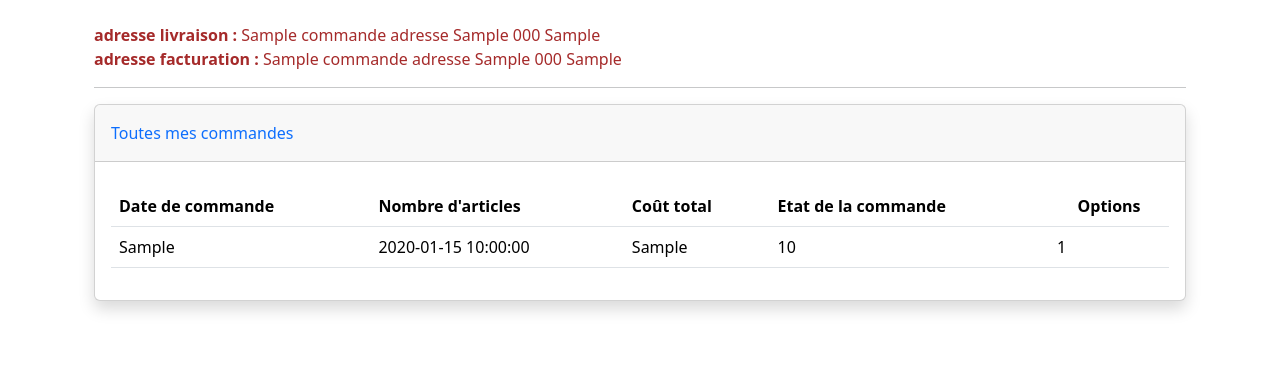
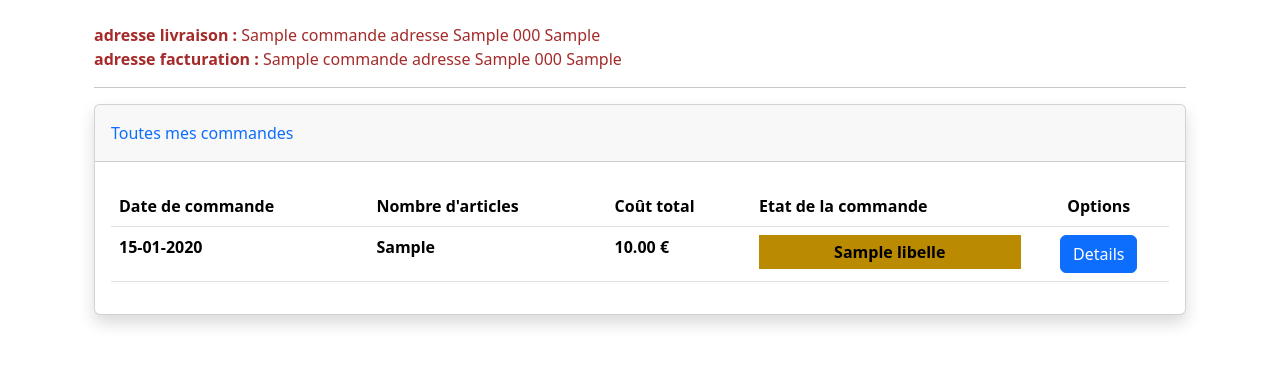
Before and after one commit to Pierrick-B/sae345, a Flask app: template templates/client/commandes/show.html in a window 1280 px wide. Shown: the part 213-578 px from the top of the page. Run offline with Flask 3, Linux system fonts and the light colour scheme; the template is opened without the code that fills it: most values are stand-ins (such as "Sample title", 1, 10 or a date in 2020); some libraries are stand-ins or nearby versions.

Commit message:
Update show.html

```diff
--- a/templates/client/commandes/show.html
+++ b/templates/client/commandes/show.html
@@ -64,12 +64,25 @@
                         </thead>
                         <tbody>
                         {% for commande in commandes %}
-                            <tr>
-                                <td>{{ commande.id_commande }}</td>
-                                <td>{{ commande.date_achat_commande }}</td>
-                                <td>{{ commande.nbr_articles }}</td>
-                                <td>{{ commande.cout_total }}</td>
-                                <td>{{ commande.etat_id }}</td>
+                            <tr id="" {% if commande.etat_id == 1 %} style="background: #FFD600; font-weight: bold;" {% endif %}>
+                                <td>{{ commande.date_achat.strftime('%d-%m-%Y') }}</td>
+                                <td> {{ commande.nbr_articles }} </td>
+                                <td>
+                                    {{ "{:,.2f} €".format(commande.prix_total) }}
+                                </td>
+                                <td style="text-align: center;">
+                                    {% if commande.etat_id == 1 %} <div style="background-color: #ba8b00; padding: 5px;">
+                                     {{ commande.libelle }}
+                                    </div>
+                                    {% else %} <div style="background-color: #34ce57; padding: 5px;">
+                                        {{ commande.libelle }} </div>
+                                    {% endif %}
+                                </td>
+                                <td style="text-align: center;">
+                                    <a href="/client/commande/show?id_commande={{ commande.id_commande }}">
+                                        <button class="btn btn-primary" > Details </button>
+                                    </a>
+                                </td>
                             </tr>
                         {% endfor %}
                         </tbody>
```
